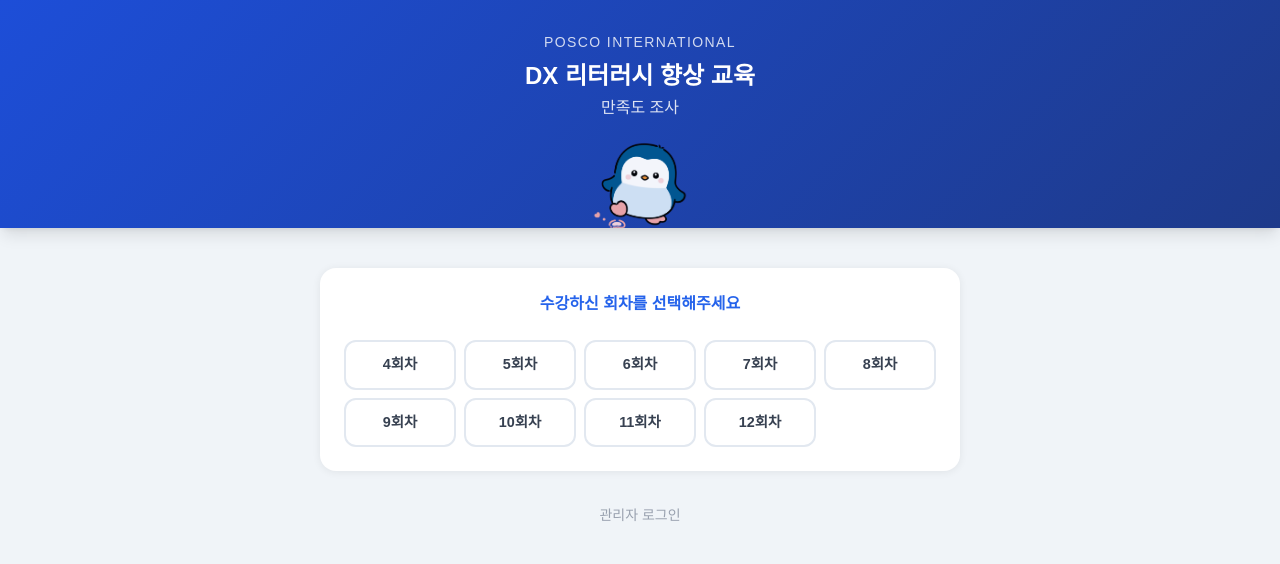
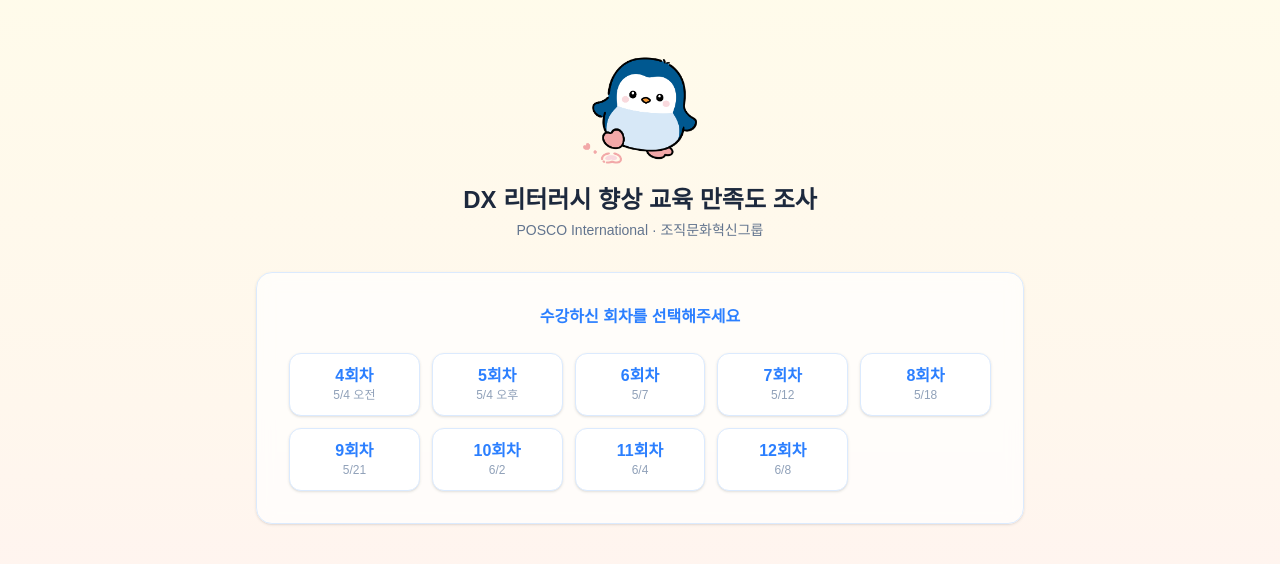
Before and after one commit to juicylucy98/DX-, a Next.js app: page / in a window 1280 px wide. Shown: the top 564 px of the page. Built offline with nearby package versions, Linux system fonts and the light colour scheme.

Commit message:
Update page.tsx

```diff
--- a/src/app/page.tsx
+++ b/src/app/page.tsx
@@ -1,112 +1,76 @@
-'use client';
+import Link from "next/link";
+import Image from "next/image";
 
-import { useEffect, useState } from 'react';
-import { useRouter } from 'next/navigation';
-import Link from 'next/link';
+// =============================================================================
+// 회차 정보 — 추후 회차/날짜 변경 시 이 배열만 수정하면 됩니다.
+// 다른 페이지(설문 작성, 관리자 대시보드)에서도 동일한 데이터를 쓰려면
+// 이 배열을 src/lib/sessions.ts 로 빼서 export 하시는 걸 권장드려요.
+// =============================================================================
+const SESSIONS = [
+  { num: 4,  date: "5/4 오전" },
+  { num: 5,  date: "5/4 오후" },
+  { num: 6,  date: "5/7" },
+  { num: 7,  date: "5/12" },
+  { num: 8,  date: "5/18" },
+  { num: 9,  date: "5/21" },
+  { num: 10, date: "6/2" },
+  { num: 11, date: "6/4" },
+  { num: 12, date: "6/8" },
+] as const;
 
-const SESSIONS = Array.from({ length: 9 }, (_, i) => i + 4);
+export default function Home() {
+  return (
+    <main className="min-h-screen bg-gradient-to-b from-amber-50 via-orange-50 to-rose-50 px-4 py-12">
+      <div className="max-w-3xl mx-auto">
+        {/* ───────────────────────────────────────────────────────── */}
+        {/* 기존 페이지 상단(펭귄 마스코트 + 타이틀)이 있으면          */}
+        {/* 이 자리에 그대로 가져다 두세요. 예시:                      */}
+        {/* ───────────────────────────────────────────────────────── */}
+        <header className="text-center mb-8">
+          <Image
+            src="/포잉.png"
+            alt="포잉"
+            width={120}
+            height={120}
+            className="mx-auto"
+            priority
+          />
+          <h1 className="mt-4 text-2xl font-bold text-slate-800">
+            DX 리터러시 향상 교육 만족도 조사
+          </h1>
+          <p className="mt-1 text-sm text-slate-500">
+            POSCO International · 조직문화혁신그룹
+          </p>
+        </header>
 
-export default function HomePage() {
-  const router = useRouter();
-  const [open, setOpen] = useState<boolean | null>(null);
-  const [fetchError, setFetchError] = useState(false);
-
-  const loadSettings = async (attempt = 1) => {
-    setFetchError(false);
-    setOpen(null);
-    try {
-      const res = await fetch('/api/settings');
-      const d = await res.json();
-      setOpen(d.open);
-    } catch {
-      if (attempt < 3) {
-        // Cold start 대응: 최대 3회 자동 재시도 (1.5초 간격)
-        setTimeout(() => loadSettings(attempt + 1), 1500);
-      } else {
-        setFetchError(true);
-      }
-    }
-  };
-
-  useEffect(() => { loadSettings(1); }, []);
-
-  if (fetchError) {
-    return (
-      <div className="min-h-screen flex items-center justify-center px-4" style={{ background: '#f0f4f8' }}>
-        <div className="survey-card text-center max-w-sm w-full">
-          <p className="text-3xl mb-3">⚠️</p>
-          <h2 className="text-lg font-bold mb-2 text-gray-700">서버 연결 중 오류가 발생했습니다</h2>
-          <p className="text-sm text-gray-500 mb-4">잠시 후 다시 시도해주세요.</p>
-          <button
-            onClick={() => loadSettings()}
-            className="btn-primary"
-            style={{ width: 'auto', padding: '0.5rem 1.5rem' }}
-          >
-            다시 시도
-          </button>
-        </div>
-      </div>
-    );
-  }
-
-  if (open === null) {
-    return (
-      <div className="min-h-screen flex items-center justify-center" style={{ background: '#f0f4f8' }}>
-        <p className="text-gray-400">로딩 중...</p>
-      </div>
-    );
-  }
-
-  if (!open) {
-    return (
-      <div className="min-h-screen flex items-center justify-center px-4" style={{ background: '#f0f4f8' }}>
-        <div className="survey-card text-center max-w-sm w-full">
-          <p className="text-3xl mb-3">🔒</p>
-          <h2 className="text-lg font-bold mb-2" style={{ color: '#2563eb' }}>설문이 마감되었습니다</h2>
-          <p className="text-sm text-gray-500">현재 진행 중인 설문이 없습니다.</p>
-        </div>
-      </div>
-    );
-  }
-
-  return (
-    <div className="min-h-screen" style={{ background: '#f0f4f8' }}>
-      <header className="header-gradient text-white pt-8 pb-0 px-4 text-center shadow-lg overflow-hidden">
-        <div className="max-w-2xl mx-auto relative">
-          <p className="text-sm font-medium tracking-widest opacity-80 mb-2 uppercase">POSCO International</p>
-          <h1 className="text-2xl font-bold mb-1">DX 리터러시 향상 교육</h1>
-          <p className="text-base opacity-85 mb-4">만족도 조사</p>
-          {/* 캐릭터 */}
-          <div className="flex justify-center items-end mt-2">
-            <img src="/포잉.png" alt="" className="w-24 h-24 object-contain opacity-95" style={{ marginBottom: '-4px' }} />
-          </div>
-        </div>
-      </header>
-
-      <main className="max-w-2xl mx-auto px-4 py-10">
-        <div className="survey-card">
-          <h2 className="text-base font-bold text-center mb-6" style={{ color: '#2563eb' }}>
+        {/* 회차 선택 카드 */}
+        <section className="bg-white/70 backdrop-blur-sm rounded-2xl border border-blue-100 shadow-sm p-6 sm:p-8">
+          <h2 className="text-center text-blue-500 font-semibold mb-6">
             수강하신 회차를 선택해주세요
           </h2>
-          <div className="grid grid-cols-5 gap-2">
-            {SESSIONS.map(n => (
-              <button
-                key={n}
-                className="session-btn"
-                onClick={() => router.push(`/survey/${n}`)}
+
+          <div className="grid grid-cols-2 sm:grid-cols-3 md:grid-cols-5 gap-3">
+            {SESSIONS.map(({ num, date }) => (
+              <Link
+                key={num}
+                href={`/survey/${num}`}
+                className="group flex flex-col items-center justify-center
+                           bg-white rounded-xl border border-blue-100
+                           py-3 px-4 shadow-sm
+                           transition hover:border-blue-300 hover:shadow-md hover:-translate-y-0.5
+                           focus:outline-none focus:ring-2 focus:ring-blue-300"
               >
-                {n}회차
-              </button>
+                <span className="text-blue-500 font-semibold leading-tight">
+                  {num}회차
+                </span>
+                <span className="mt-0.5 text-xs text-slate-400 leading-tight">
+                  {date}
+                </span>
+              </Link>
             ))}
           </div>
-        </div>
-
-        <div className="text-center mt-8">
-          <Link href="/admin" className="text-sm text-gray-400 hover:text-gray-600 transition-colors">
-            관리자 로그인
-          </Link>
-        </div>
-      </main>
-    </div>
+        </section>
+      </div>
+    </main>
   );
 }
```
